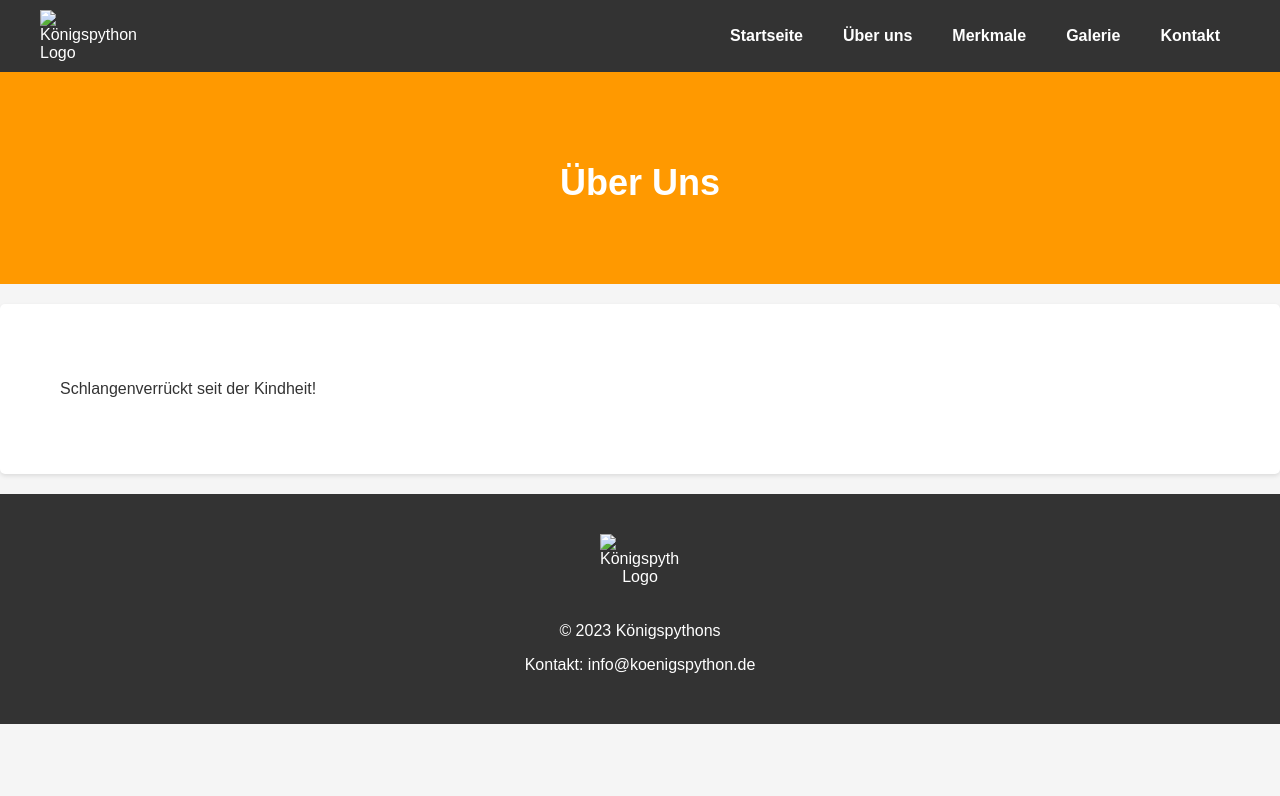
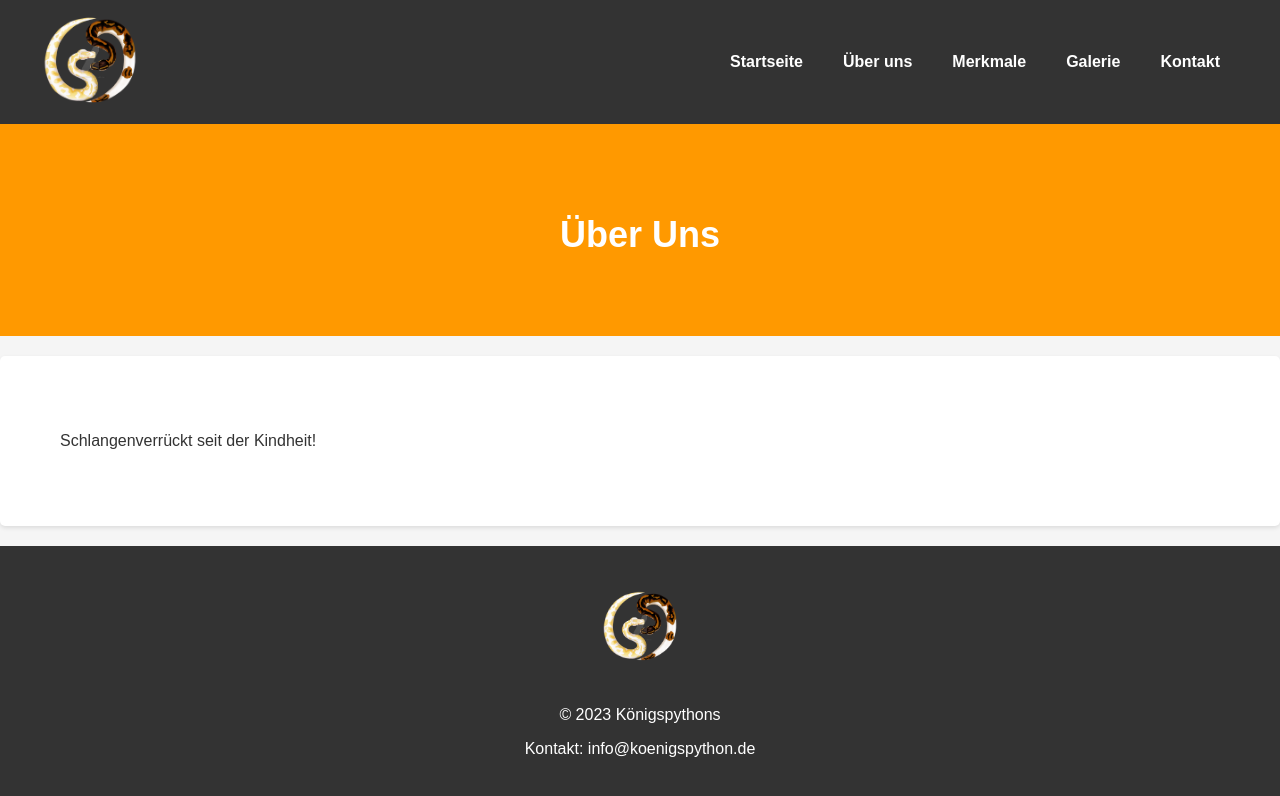
Before and after one commit to JoshuaKaiser490/Ballpython-Website, a plain HTML site: page Über-uns.html in a window 1280 px wide. Drawn offline with Linux system fonts and the light colour scheme.

Commit message:
added /img/ in startseite.html and über-uns.html

```diff
--- a/Über-uns.html
+++ b/Über-uns.html
@@ -5,13 +5,13 @@
     <meta name="viewport" content="width=device-width, initial-scale=1.0">
     <title>Über uns</title>
     <link rel="stylesheet" href="über-uns.css">
-    <link rel="icon" type="image/png" href="Ballpython-logo.png">
+    <link rel="icon" type="image/png" href="/img/Ballpython-logo.png">
 </head>
 <body>
     <header>
         <nav>
             <div class="logo">
-                <img src="Ballpython-logo.png" alt="Königspython Logo">
+                <img src="/img/Ballpython-logo.png" alt="Königspython Logo">
             </div>
             <ul>
                 <li><a href="Startseite.html">Startseite</a></li>
@@ -35,7 +35,7 @@
 
     <footer>
         <div class="footer-logo">
-            <img src="Ballpython-logo.png" alt="Königspython Logo">
+            <img src="/img/Ballpython-logo.png" alt="Königspython Logo">
         </div>
         <div class="footer-info">
             <p>&copy; 2023 Königspythons</p>
```
